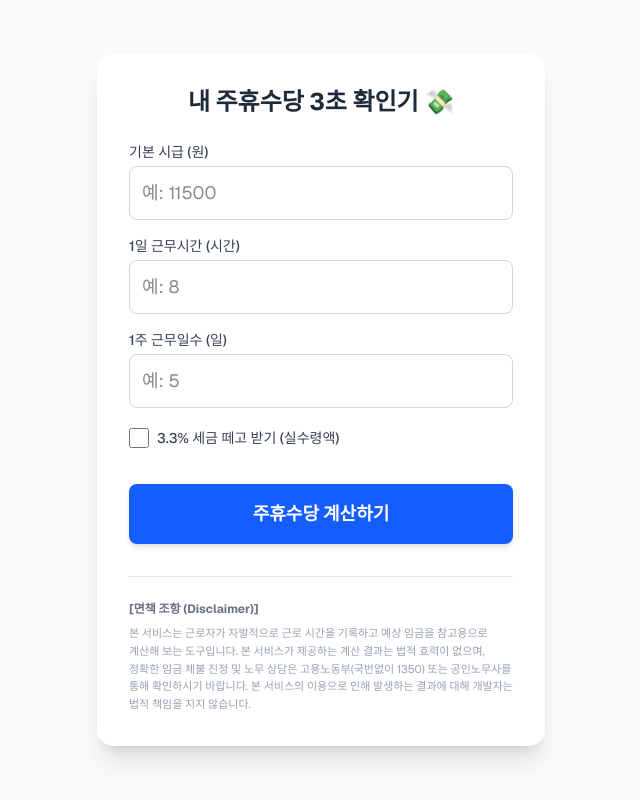
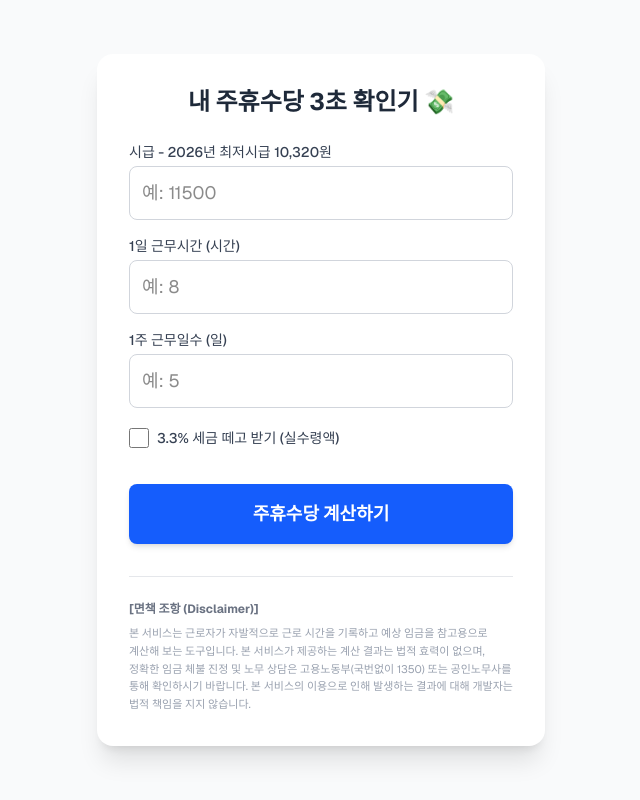
Before and after one commit to paulbusankim/labor-integrity-system, a Next.js app: page / in a window 1280 px wide. Shown: the whole page, without its empty margins (319-959 px from the left). Built offline with nearby package versions, Linux system fonts and the light colour scheme; no server answers.

Commit message:
refactor: 타이틀에 2026년 죄저 시급 알림 적용

```diff
--- a/components/CalculatorForm.tsx
+++ b/components/CalculatorForm.tsx
@@ -28,7 +28,7 @@ export default function CalculatorForm({
       {/* 시급 입력 */}
       <div>
         <label className="block text-sm font-medium text-gray-700 mb-1">
-          기본 시급 (원)
+          시급 - 2026년 최저시급 10,320원
         </label>
         <input
           type="number"
```
